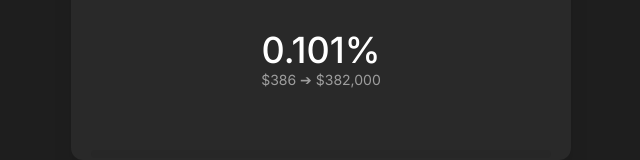
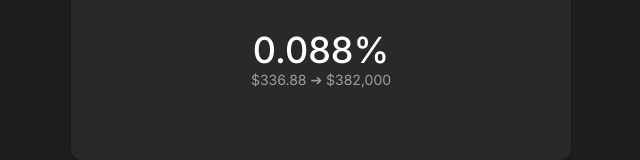
Before and after one commit to S-P-H-E/coupe, a Next.js app: page / in a window 1280 px wide. Shown: the part 428-588 px from the top of the page, without its empty margins (319-959 px from the left). Built offline with nearby package versions, Linux system fonts and the light colour scheme.

Commit message:
money update

```diff
--- a/app/page.tsx
+++ b/app/page.tsx
@@ -7,7 +7,7 @@ import Image from 'next/image';
 
 export default function Home() {
   const goal = 382000;
-  const current = 386;
+  const current = 336.88;
   const percentage = ((current / goal) * 100).toFixed(3); // Rounding to 3 decimal places
 
   const formattedGoal = goal.toLocaleString(); // Format the goal number with commas
```
